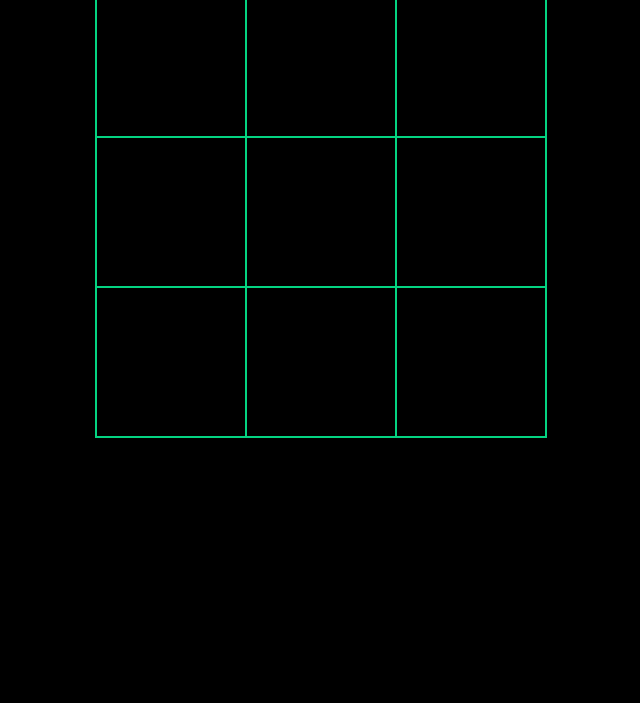
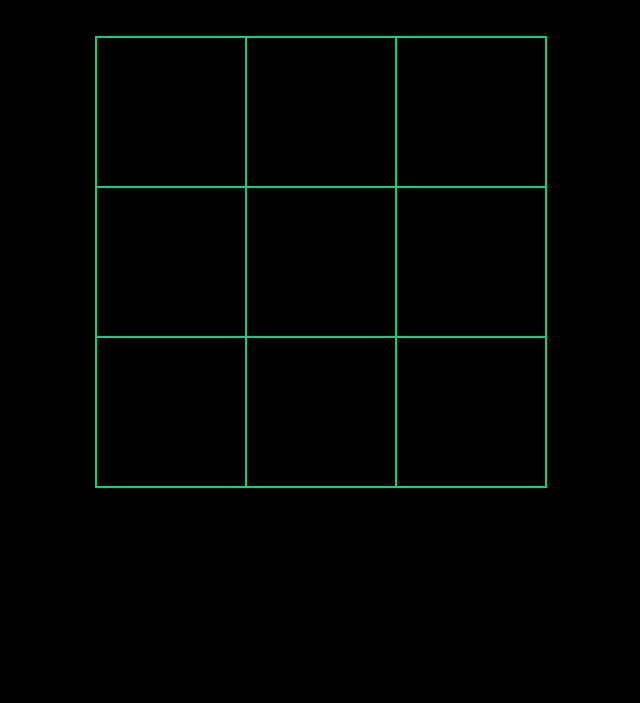
Before and after one commit to matta628/tic-tac-toe, a plain HTML site: page index.html in a window 1280 px wide. Shown: the part 97-800 px from the top of the page, without its empty margins (319-959 px from the left). Drawn offline with Linux system fonts and the light colour scheme.

Commit message:
Remove wrapper div

```diff
--- a/index.html
+++ b/index.html
@@ -9,7 +9,6 @@
   <title>Tic Tac Toe</title>
 </head>
 <body>
-  <div class="window">
   <div class="header-title">Tic Tac Toe</div>
   <div class="board">
     <div class="cell"></div>
@@ -22,6 +21,5 @@
     <div class="cell"></div>
     <div class="cell"></div>
   </div>
-  </div>
 </body>
 </html>
--- a/style.css
+++ b/style.css
@@ -9,6 +9,7 @@ body{
   display: flex;
   flex-direction: column;
   align-items: center;
+  gap: 50px;
 }
 
 .header-title{
```
Lines whose indentation alone changed are shown as unchanged.
